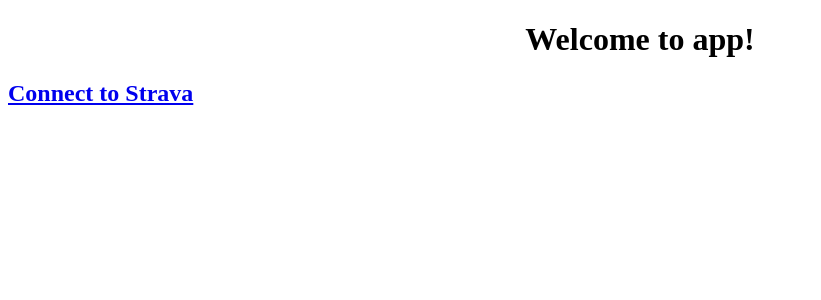
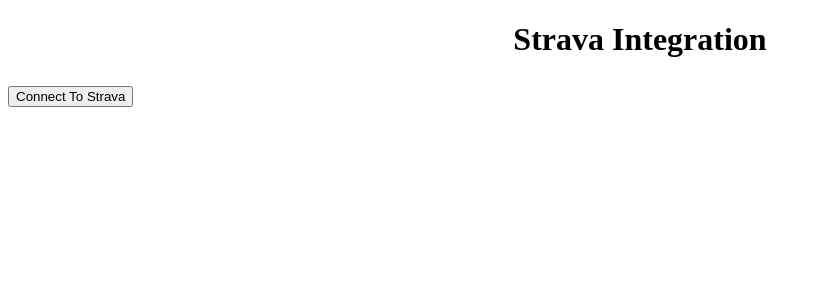
Before and after one commit to shoaibk/strava-integration, an Angular app: page / in a window 1280 px wide. Shown: the top 300 px of the page, without its empty margins (0-821 px from the left). Built offline with nearby package versions, Linux system fonts and the light colour scheme.

Commit message:
Update callback url

```diff
--- a/src/app/app.component.html
+++ b/src/app/app.component.html
@@ -1,8 +1,11 @@
 <!--The content below is only a placeholder and can be replaced.-->
 <div style="text-align:center">
   <h1>
-    Welcome to {{ title }}!
+    Strava Integration
   </h1>
 </div>
 
-<h2><a target="_blank" rel="noopener" href="https://www.strava.com/oauth/authorize?client_id=33266&redirect_uri=https://stravacommutetracker.herokuapp.com/code_callback&response_type=code&approval_prompt=force&scope=activity:read">Connect to Strava</a></h2>
+<h2>
+  <!-- <a target="_blank" rel="noopener" href="https://www.strava.com/oauth/authorize?client_id=33266&redirect_uri=https://stravacommutetracker.herokuapp.com/code_callback&response_type=code&approval_prompt=force&scope=activity:read">Connect to Strava</a> -->
+  <button (click)="onClickStrava()">Connect To Strava</button>
+</h2>
--- a/src/app/app.component.ts
+++ b/src/app/app.component.ts
@@ -7,4 +7,7 @@
 })
 export class AppComponent {
   title = 'app';
+  onClickStrava() {
+    window.open("https://www.strava.com/oauth/authorize?client_id=33266&redirect_uri=https://stravacommutetracker.herokuapp.com/code_callback&response_type=code&approval_prompt=force&scope=activity:read");
+  }
 }
```
